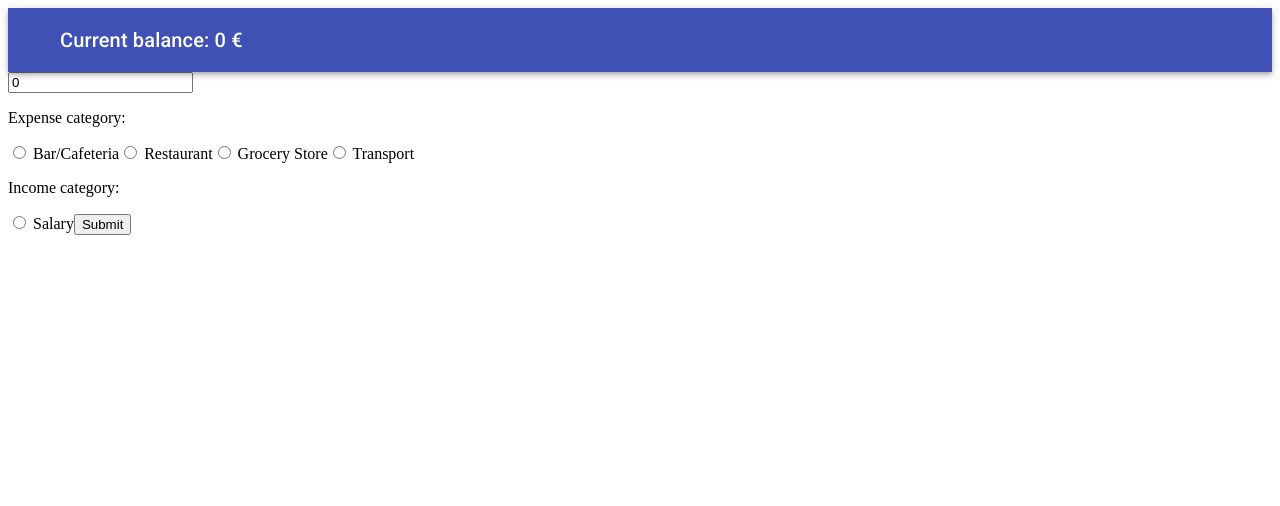
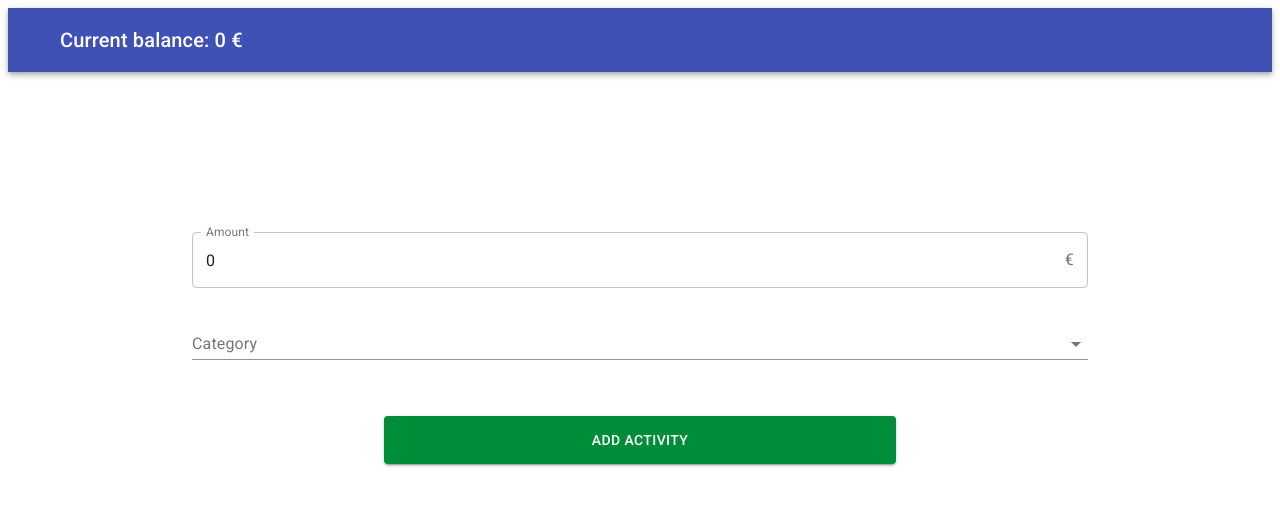
Before and after one commit to javisastre/use-expense-app, a React (Create React App) app: page /addexpense in a window 1280 px wide. Shown: the top 506 px of the page. Built offline with nearby package versions, Linux system fonts and the light colour scheme; no server answers.

Commit message:
addExpense implemented with Material UI

```diff
--- a/src/components/Activity.js
+++ b/src/components/Activity.js
@@ -15,8 +15,11 @@ const useStyles = makeStyles((theme) => ({
     },
   },
   fabGreen: {
-    color: theme.palette.common.white,
-    backgroundColor: green[700],
+    color: "#ffffff",
+    backgroundColor: "#008D39",
+    "&:hover": {
+      backgroundColor: "#007e33",
+    },
   },
   fabPosition: {
     position: "fixed",
--- a/src/components/AddExpense.js
+++ b/src/components/AddExpense.js
@@ -2,22 +2,108 @@ import React, { useState } from "react";
 import { useHistory } from "react-router-dom";
 import expenseService from "./../services/expenseservices";
 
+import { makeStyles } from "@material-ui/core/styles";
+import InputAdornment from "@material-ui/core/InputAdornment";
+import OutlinedInput from "@material-ui/core/OutlinedInput";
+import InputLabel from "@material-ui/core/InputLabel";
+import FormControl from "@material-ui/core/FormControl";
+import Select from "@material-ui/core/Select";
+import MenuItem from "@material-ui/core/MenuItem";
+import ListSubheader from "@material-ui/core/ListSubheader";
+import Button from "@material-ui/core/Button";
+import { green } from "@material-ui/core/colors";
+
+const useStyles = makeStyles((theme) => ({
+  root: {
+    "& > *": {
+      margin: theme.spacing(1),
+      width: "25ch",
+    },
+  },
+  textArea: {
+    marginTop: "20vh",
+    width: "70vw",
+    maergin: "0 auto",
+  },
+  categorySelector: {
+    marginTop: "3vh",
+    width: "70vw",
+  },
+  bar: {
+    backgroundColor: "#0066DD",
+    color: "white",
+    "&:hover": {
+      backgroundColor: "#005BC6",
+    },
+  },
+  restaurant: {
+    backgroundColor: "#01AC83",
+    color: "white",
+    "&:hover": {
+      backgroundColor: "#009A75",
+    },
+  },
+  grocery: {
+    backgroundColor: "#DF0086",
+    color: "white",
+    "&:hover": {
+      backgroundColor: "#C80078",
+    },
+  },
+  transport: {
+    backgroundColor: "#E7A600",
+    color: "white",
+    "&:hover": {
+      backgroundColor: "#cf9500",
+    },
+  },
+  salary: {
+    backgroundColor: "#14B0F3",
+    color: "white",
+    "&:hover": {
+      backgroundColor: "#129eda",
+    },
+  },
+  submitButton: {
+    marginTop: "7vh",
+    width: "40vw",
+    height: "6vh",
+    color: "#ffffff",
+    backgroundColor: "#008D39",
+    "&:hover": {
+      backgroundColor: "#007e33",
+    },
+  },
+  centerAll: {
+    display: "flex",
+    flexDirection: "column",
+    alignItems: "center",
+  },
+}));
+
 const AddExpense = ({ update, setUpdate }) => {
   const [amount, setAmount] = useState(0);
   const [category, setCategory] = useState("");
+  const [open, setOpen] = React.useState(false);
 
   const history = useHistory();
+
+  const classes = useStyles();
 
   const handleInput = (event) => {
     const value = event.target.validity.valid ? event.target.value : amount;
     setAmount(value);
   };
+  const handleCategory = (event) => setCategory(event.target.value);
+  const handleFocus = (event) => event.target.select();
 
-  const handleCategory = (event) => {
-    setCategory(event.target.value);
+  const handleClose = () => {
+    setOpen(false);
   };
 
-  const handleFocus = (event) => event.target.select();
+  const handleOpen = () => {
+    setOpen(true);
+  };
 
   const formSubmit = async (event) => {
     event.preventDefault();
@@ -36,57 +122,60 @@ const AddExpense = ({ update, setUpdate }) => {
 
   return (
     <div>
-      <form onSubmit={formSubmit}>
-        <input
+      <form onSubmit={formSubmit} className={classes.centerAll}>
+        <FormControl fullWidth className={classes.textArea} variant='outlined'>
+          <InputLabel htmlFor='outlined-adornment-amount'>Amount</InputLabel>
+          <OutlinedInput
+            id='outlined-adornment-amount'
+            value={amount}
+            onChange={handleInput}
+            onClick={handleFocus}
+            endAdornment={<InputAdornment position='end'>€</InputAdornment>}
+            labelWidth={60}
             type='number'
-          min='0'
-          value={amount}
-          onInput={handleInput}
-          onClick={handleFocus}
           />
-        <p>Expense category:</p>
-        <input
-          type='radio'
-          checked={category === "Bar/Cafeteria"}
-          value='Bar/Cafeteria'
-          name='expense'
+        </FormControl>
+        <FormControl className={classes.categorySelector}>
+          <InputLabel id='select-label'>Category</InputLabel>
+          <Select
+            labelId='select-label'
+            id='select'
+            open={open}
+            onClose={handleClose}
+            onOpen={handleOpen}
+            value={category}
             onChange={handleCategory}
-        />{" "}
+          >
+            <ListSubheader>
+              <em>Expenses</em>
+            </ListSubheader>
+            <MenuItem value={"Bar/Cafeteria"} className={classes.bar}>
               Bar/Cafeteria
-        <input
-          type='radio'
-          checked={category === "Restaurant"}
-          value='Restaurant'
-          name='expense'
-          onChange={handleCategory}
-        />{" "}
+            </MenuItem>
+            <MenuItem value={"Restaurant"} className={classes.restaurant}>
               Restaurant
-        <input
-          type='radio'
-          checked={category === "Grocery Store"}
-          value='Grocery Store'
-          name='expense'
-          onChange={handleCategory}
-        />{" "}
+            </MenuItem>
+            <MenuItem value={"Grocery Store"} className={classes.grocery}>
               Grocery Store
-        <input
-          type='radio'
-          checked={category === "Transport"}
-          value='Transport'
-          name='expense'
-          onChange={handleCategory}
-        />{" "}
+            </MenuItem>
+            <MenuItem value={"Transport"} className={classes.transport}>
               Transport
-        <p>Income category:</p>
-        <input
-          type='radio'
-          checked={category === "Salary"}
-          value='Salary'
-          name='expense'
-          onChange={handleCategory}
-        />{" "}
+            </MenuItem>
+            <ListSubheader>
+              <em>Income</em>
+            </ListSubheader>
+            <MenuItem value={"Salary"} className={classes.salary}>
               Salary
-        <button>Submit</button>
+            </MenuItem>
+          </Select>
+        </FormControl>
+        <Button
+          variant='contained'
+          type='submit'
+          className={classes.submitButton}
+        >
+          Add Activity
+        </Button>
       </form>
     </div>
   );
```
Also changed, not shown: 1 other file (tests, documents, lock files or other folders). Lines whose indentation alone changed are shown as unchanged.
